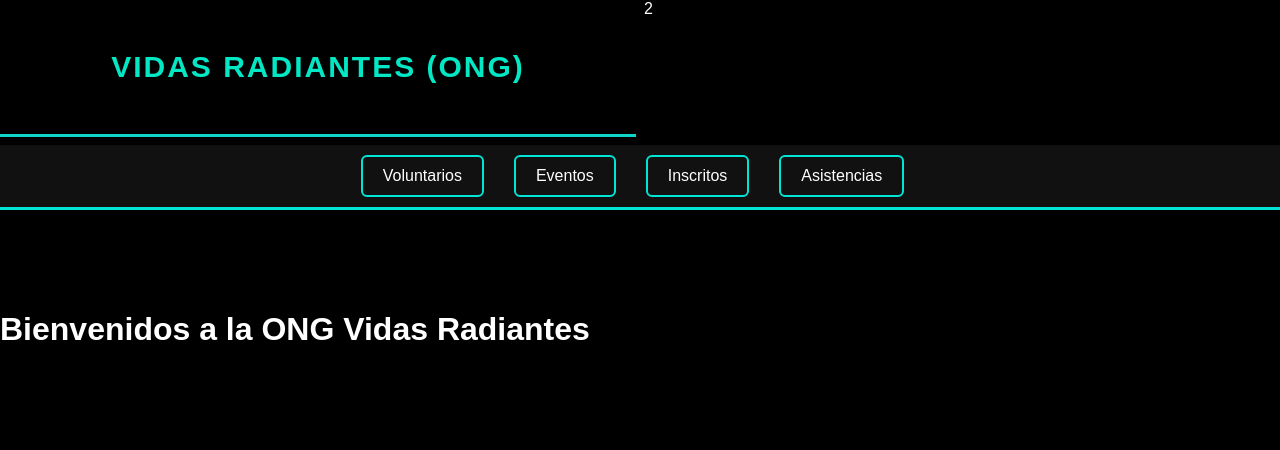
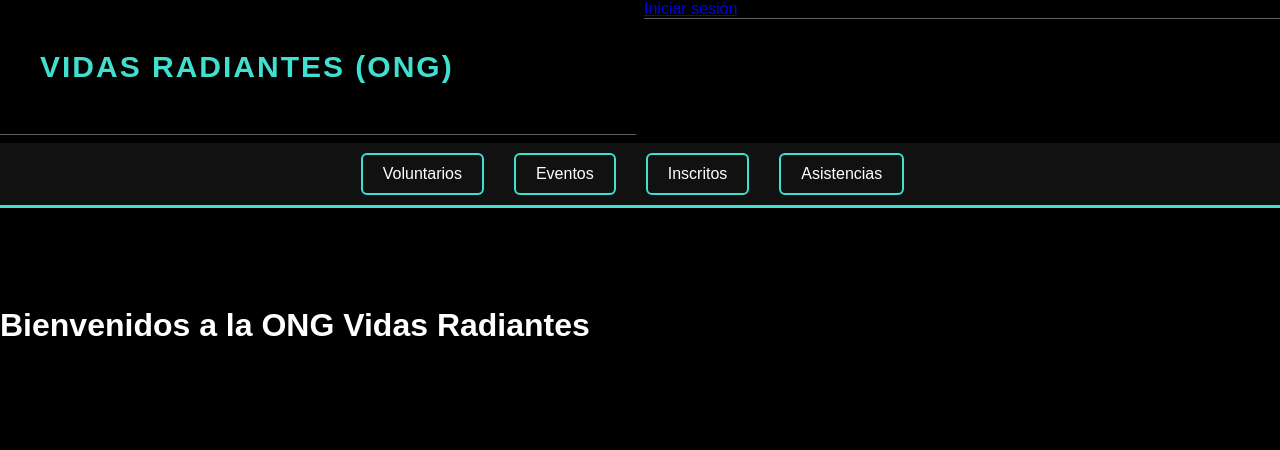
Before and after one commit to EddyRodrigo/Proyecto-ONG, a Django app: page / in a window 1280 px wide. Shown: the top 450 px of the page. Run offline with Django 5.2, Linux system fonts and the light colour scheme.

Commit message:
login and logout

```diff
--- a/ProyectoONG/urls.py
+++ b/ProyectoONG/urls.py
@@ -1,21 +1,7 @@
-"""
-URL configuration for ProyectoONG project.
 
-The `urlpatterns` list routes URLs to views. For more information please see:
-    https://docs.djangoproject.com/en/5.2/topics/http/urls/
-Examples:
-Function views
-    1. Add an import:  from my_app import views
-    2. Add a URL to urlpatterns:  path('', views.home, name='home')
-Class-based views
-    1. Add an import:  from other_app.views import Home
-    2. Add a URL to urlpatterns:  path('', Home.as_view(), name='home')
-Including another URLconf
-    1. Import the include() function: from django.urls import include, path
-    2. Add a URL to urlpatterns:  path('blog/', include('blog.urls'))
-"""
 from django.contrib import admin
 from django.urls import path, include
+from django.contrib.auth import views as auth_views
 #* Importamos las views  de la app ong
 from ong import views
 
@@ -25,4 +11,5 @@ urlpatterns = [
     #* Definimos la ruta principal para que apunte a la vista home de la app ong
     path('', views.home, name='home'),
     path('ong/', include('ong.urls')),
+
 ]
--- a/ong/templates/base.html
+++ b/ong/templates/base.html
@@ -17,7 +17,25 @@
         <h1>VIDAS RADIANTES (ONG)</h1>
     </header>
     </div>
-    <div class="div2">2</div>
+    <div class="div2">
+    <div class="login">
+
+        {% if user.is_authenticated %}
+            <p>Bienvenido: <strong>{{ user.username }}</strong></p>
+                <form action="{% url 'logout' %}" method="post">
+                {% csrf_token %}
+                <button type="submit">Cerrar sesión</button>
+</form>
+
+
+        {% else %}
+            <a href="{% url 'login' %}">Iniciar sesión</a>
+
+        {% endif %}
+
+    </div>
+</div>
+
     <div class="div3">
     <nav>
         <a href="{% url 'listar_voluntarios' %}">Voluntarios</a><br>
--- a/ong/urls.py
+++ b/ong/urls.py
@@ -1,5 +1,7 @@
 from django.contrib import admin
 from django.urls import path
+from django.contrib.auth import views as auth_views
+from django.contrib.auth.views import LogoutView
 from ong import views
 
 
@@ -30,4 +32,8 @@ urlpatterns = [
     path('asistencias/agregar/', views.guardar_asistencia, name='agregar_asistencia'),
     path('asistencias/editar/<int:id_asistencia>/', views.actualizar_asistencia, name='editar_asistencia'),
     path('asistencias/eliminar/<int:id_asistencia>/', views.eliminar_asistencia, name='eliminar_asistencia'),
+
+
+    path('login/', auth_views.LoginView.as_view(template_name='login.html'), name='login'),
+    path('logout/', LogoutView.as_view(next_page='/'), name='logout'),
 ]
--- a/static/css/estilos.css
+++ b/static/css/estilos.css
@@ -2,10 +2,10 @@ body {
     margin: 0;
     padding: 0;
     font-family: Arial, Helvetica, sans-serif;
-    background-color: #000;
+    background-color: #000000;
     color: #fff;
 }
-/*TODO: maquetacion*/
+
 .parent {
     display: grid;
     grid-template-columns: repeat(6, 1fr);
@@ -59,20 +59,28 @@ body {
 
 header {
     background: #000;
-    border-bottom: 3px solid #0ed5c8;
+    border-bottom: 1px solid #616161 ;
     padding: 50px 0;
-    text-align: center;
+    text-align:left;
+
 }
-
 header h1 {
-    color: #02e8c5;
+    padding-left: 40px;
+    color: #40e0d0;        /**     #40e0d0     */
     font-size: 30px;
     margin: 0;
     letter-spacing: 2px;
 }
+
+.login{
+    border-bottom: 1px solid #616161 ;
+}
+
+
+
 nav {
     background-color: #111;
-    border-bottom: 3px solid #00e5d4;
+    border-bottom: 3px solid #40e0d0;
     padding: 10px;
     display: flex;
     justify-content: center;
@@ -83,14 +91,14 @@ nav a {
     color: #fff;
     text-decoration: none;
     padding: 10px 20px;
-    border: 2px solid #00e5d4;
+    border: 2px solid #40e0d0 ;
     border-radius: 6px;
     transition: 0.3s;
     font-size: 16px;
     background: transparent;
 }
 nav a:hover {
-    background-color: #00e5d4;
-    color: #000;
+    background-color: #40e0d0 ;
+    color: #000000;
     transform: translateY(-3px);
 }
```
Also changed, not shown: ProyectoONG/settings.py (+6 -13 lines), ong/templates/login.html (added, +21 -0 lines), ong/migrations/0001_initial.py (added).
